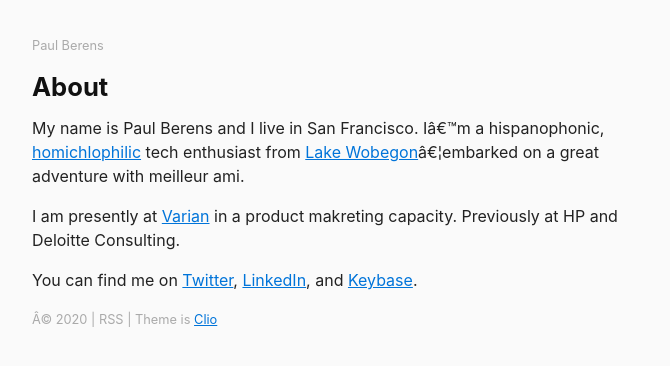
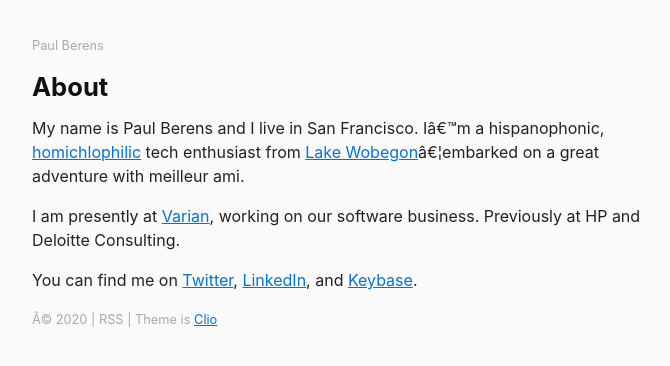
Before and after one commit to berensp/berensp.github.io, a Jekyll site: the page built from about.md, in a window 1280 px wide. Shown: the top 366 px of the page, without its empty margins (288-958 px from the left). Built offline with Jekyll 4.4.1, drawn with Linux system fonts in a browser that asks for light colours.

Commit message:
Update about.md

```diff
--- a/about.md
+++ b/about.md
@@ -6,6 +6,6 @@ permalink: /about/
 
 My name is Paul Berens and I live in San Francisco. I'm a hispanophonic, <a href="https://twitter.com/KarlTheFog/" target="_blank">homichlophilic</a> tech enthusiast from <a href="https://en.wikipedia.org/wiki/Minnesota" target="_blank">Lake Wobegon</a>...embarked on a great adventure with meilleur ami.
 
-I am presently at <a href="https://www.varian.com/" target="_blank">Varian</a> in a product makreting capacity. Previously at HP and Deloitte Consulting.
+I am presently at <a href="https://www.varian.com/" target="_blank">Varian</a>, working on our software business. Previously at HP and Deloitte Consulting.
 
 You can find me on <a href="https://twitter.com/berensp" target="_blank">Twitter</a>, <a href="https://www.linkedin.com/in/berensp/" target="_blank">LinkedIn</a>, and <a href="https://keybase.io/berens" target="_blank">Keybase</a>.
```
